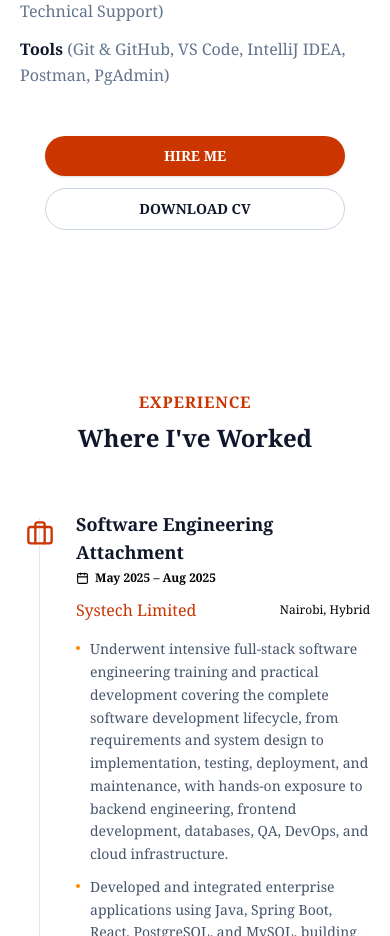
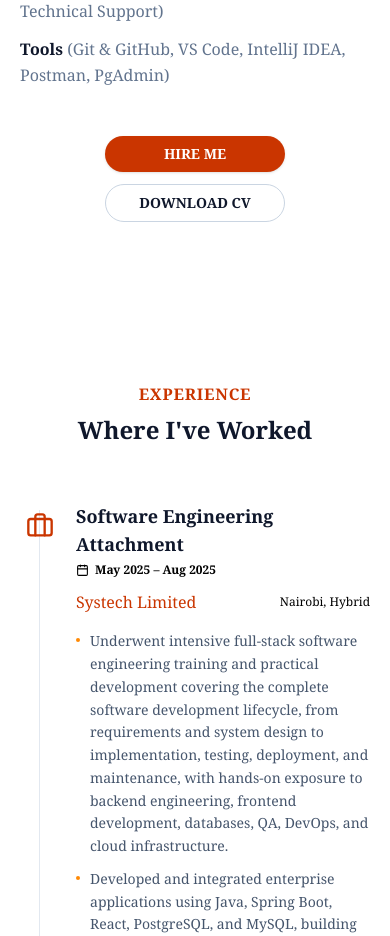
Before and after one commit to imani-prog/Timothy-Imani, a React (Vite) app: page / in a window 390 px wide. Shown: the part 3000-3936 px from the top of the page. Built offline with nearby package versions, Linux system fonts and the light colour scheme.

Commit message:
Improved mobile responsiveness of about buttons

```diff
--- a/src/components/sections/About.jsx
+++ b/src/components/sections/About.jsx
@@ -128,12 +128,12 @@ export default function About() {
             </div>
           </div>
 
-          <div className="mt-4 flex flex-col sm:flex-row justify-center gap-3 w-full max-w-[300px] sm:max-w-[420px] mx-auto">
+          <div className="mt-4 flex flex-col items-center sm:flex-row sm:items-stretch justify-center gap-3 w-full sm:max-w-105 mx-auto">
             <a
               href={WHATSAPP_URL}
               target="_blank"
               rel="noreferrer"
-              className="w-full sm:flex-1 min-w-0 text-center px-2 py-2.5 sm:py-3 rounded-full bg-orange-700 text-white text-sm font-semibold shadow-sm hover:bg-orange-800 transition-all duration-200"
+              className="w-45 sm:w-auto sm:flex-1 min-w-0 text-center px-4 py-2 sm:py-3 rounded-full bg-orange-700 text-white text-sm font-semibold shadow-sm hover:bg-orange-800 transition-all duration-200"
             >
               HIRE ME
             </a>
@@ -141,7 +141,7 @@ export default function About() {
               href={CV_URL}
               target="_blank"
               rel="noreferrer"
-              className="w-full sm:flex-1 min-w-0 text-center px-2 py-2.5 sm:py-3 rounded-full border border-slate-300 text-slate-900 text-sm font-semibold hover:bg-slate-100 transition-all duration-200"
+              className="w-45 sm:w-auto sm:flex-1 min-w-0 text-center px-4 py-2 sm:py-3 rounded-full border border-slate-300 text-slate-900 text-sm font-semibold hover:bg-slate-100 transition-all duration-200"
             >
               DOWNLOAD CV
             </a>
```
